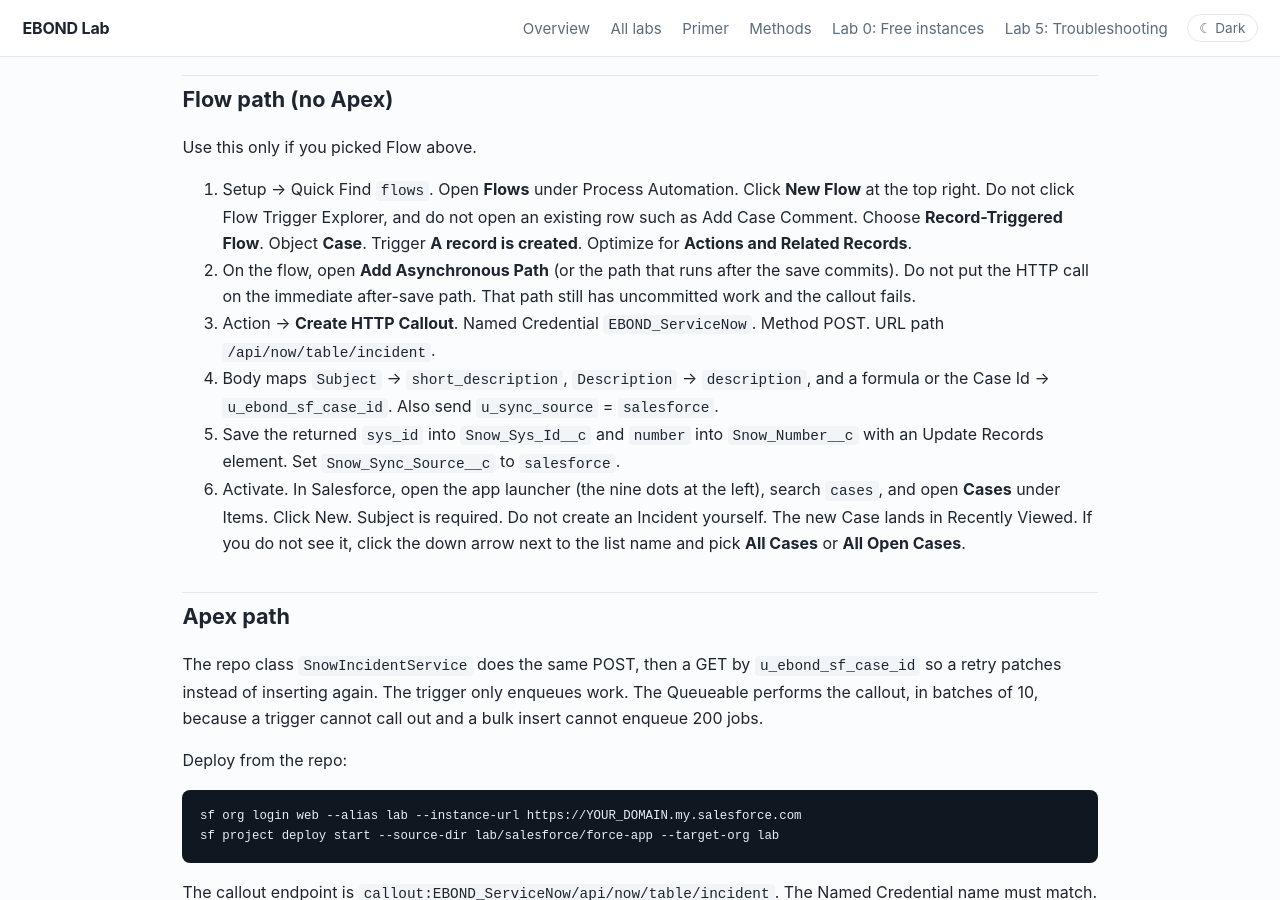
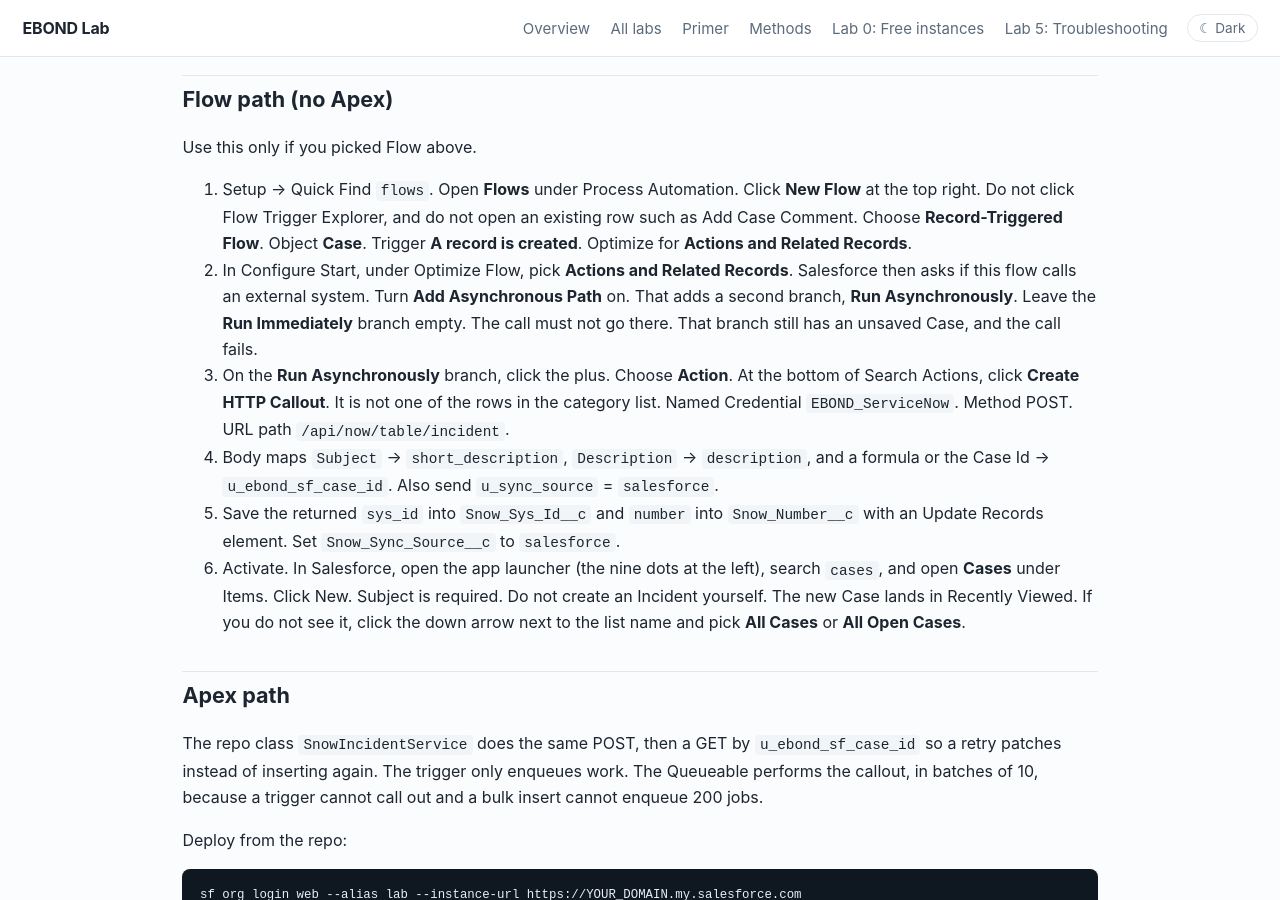
Before and after one commit to eltonaguiar/EBOND_ServiceNowSalesforce, a Jekyll site: the page built from site/labs/02-salesforce-to-snow.md, in a window 1280 px wide and 900 px high, scrolled down 6030 px. Built offline with Jekyll 4.4.1, drawn with Linux system fonts in a browser that asks for light colours.

Commit message:
Put the HTTP call on Run Asynchronously and name Create HTTP Callout.

```diff
--- a/site/labs/02-salesforce-to-snow.md
+++ b/site/labs/02-salesforce-to-snow.md
@@ -201,8 +201,8 @@ The Named Credential above is required for either path. After you finish one pat
 Use this only if you picked Flow above.
 
 1. Setup → Quick Find `flows`. Open **Flows** under Process Automation. Click **New Flow** at the top right. Do not click Flow Trigger Explorer, and do not open an existing row such as Add Case Comment. Choose **Record-Triggered Flow**. Object **Case**. Trigger **A record is created**. Optimize for **Actions and Related Records**.
-2. On the flow, open **Add Asynchronous Path** (or the path that runs after the save commits). Do not put the HTTP call on the immediate after-save path. That path still has uncommitted work and the callout fails.
-3. Action → **Create HTTP Callout**. Named Credential `EBOND_ServiceNow`. Method POST. URL path `/api/now/table/incident`.
+2. In Configure Start, under Optimize Flow, pick **Actions and Related Records**. Salesforce then asks if this flow calls an external system. Turn **Add Asynchronous Path** on. That adds a second branch, **Run Asynchronously**. Leave the **Run Immediately** branch empty. The call must not go there. That branch still has an unsaved Case, and the call fails.
+3. On the **Run Asynchronously** branch, click the plus. Choose **Action**. At the bottom of Search Actions, click **Create HTTP Callout**. It is not one of the rows in the category list. Named Credential `EBOND_ServiceNow`. Method POST. URL path `/api/now/table/incident`.
 4. Body maps `Subject` → `short_description`, `Description` → `description`, and a formula or the Case Id → `u_ebond_sf_case_id`. Also send `u_sync_source` = `salesforce`.
 5. Save the returned `sys_id` into `Snow_Sys_Id__c` and `number` into `Snow_Number__c` with an Update Records element. Set `Snow_Sync_Source__c` to `salesforce`.
 6. Activate. In Salesforce, open the app launcher (the nine dots at the left), search `cases`, and open **Cases** under Items. Click New. Subject is required. Do not create an Incident yourself. The new Case lands in Recently Viewed. If you do not see it, click the down arrow next to the list name and pick **All Cases** or **All Open Cases**.
```
